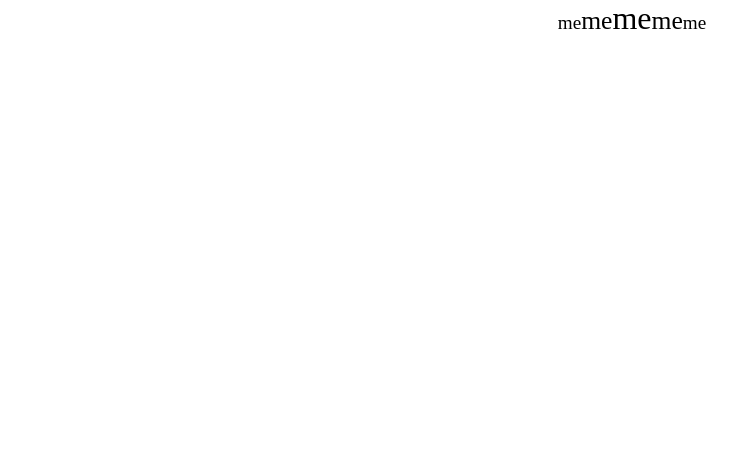
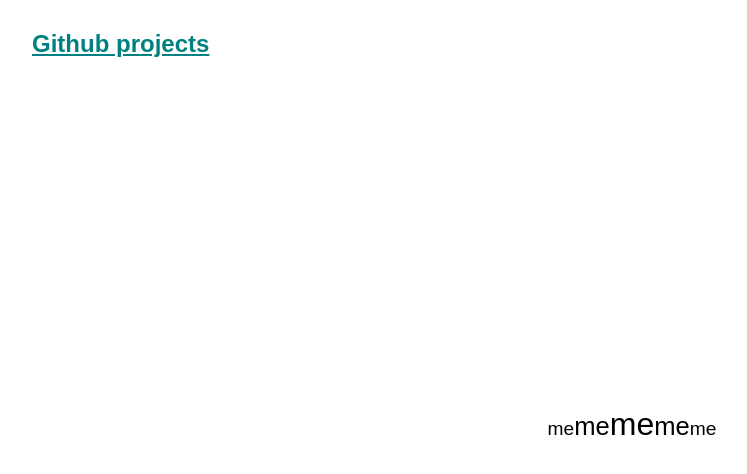
Before and after one commit to Yvee1/recursive.me, a plain HTML site: page index.html in a window 1280 px wide. Shown: the whole page, without its empty margins (8-755 px from the left). Drawn offline with Linux system fonts and the light colour scheme.

Commit message:
Added link to Github pages

```diff
--- a/index.html
+++ b/index.html
@@ -9,6 +9,7 @@
     <title>Recursive self</title>
 </head>
 <body>
+    <ul><h2><a href="https://pages.recursive.me">Github projects</a></h2></ul>
     <div id="recursion">
         <span style="font-size:60%">me</span><span style="font-size:80%">me</span><span>me</span><span style="font-size:80%">me</span><span style="font-size:60%">me</span>
     </div>
--- a/styles/style.css
+++ b/styles/style.css
@@ -1,4 +1,14 @@
 body {
     font-size: 2em;
+    font-family: Arial, Helvetica, sans-serif;
+}
+
+#recursion {
+    margin: 350px;
+    display: block;
     text-align: center;
 }
+
+a {
+    color: teal;
+}
```
